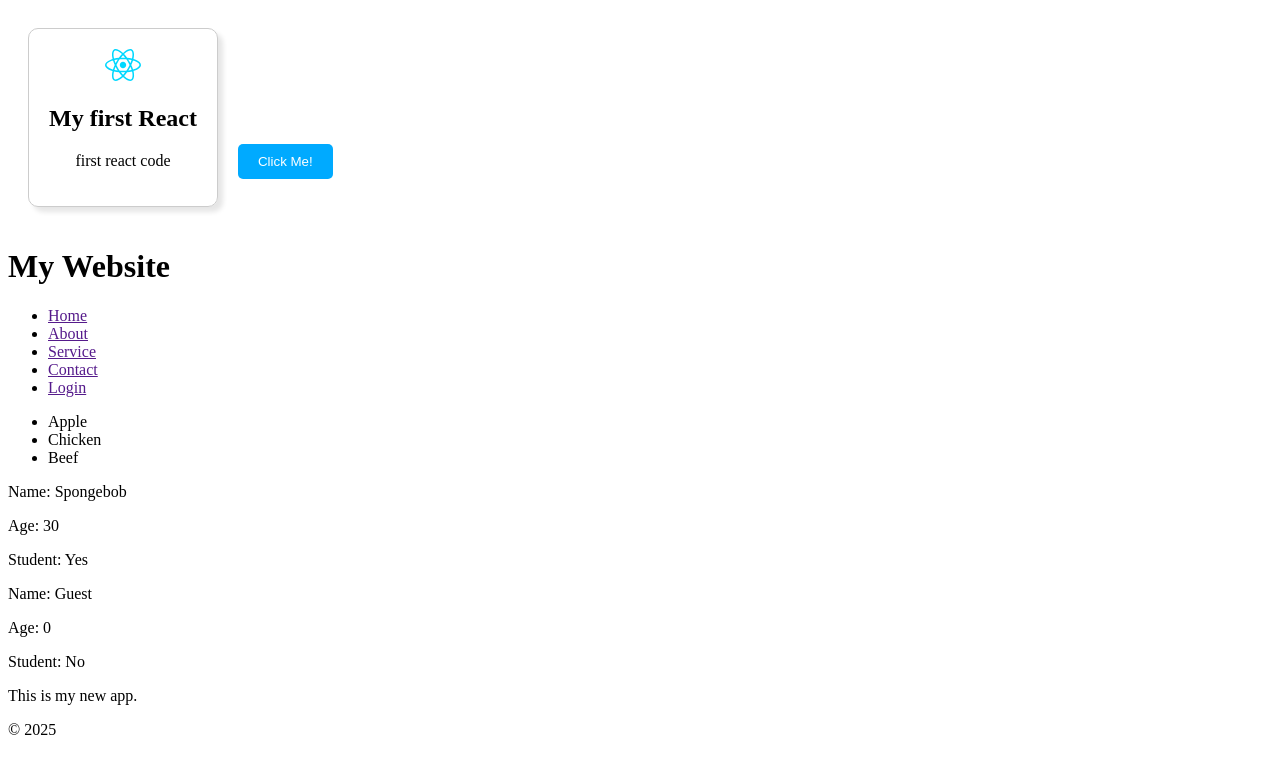
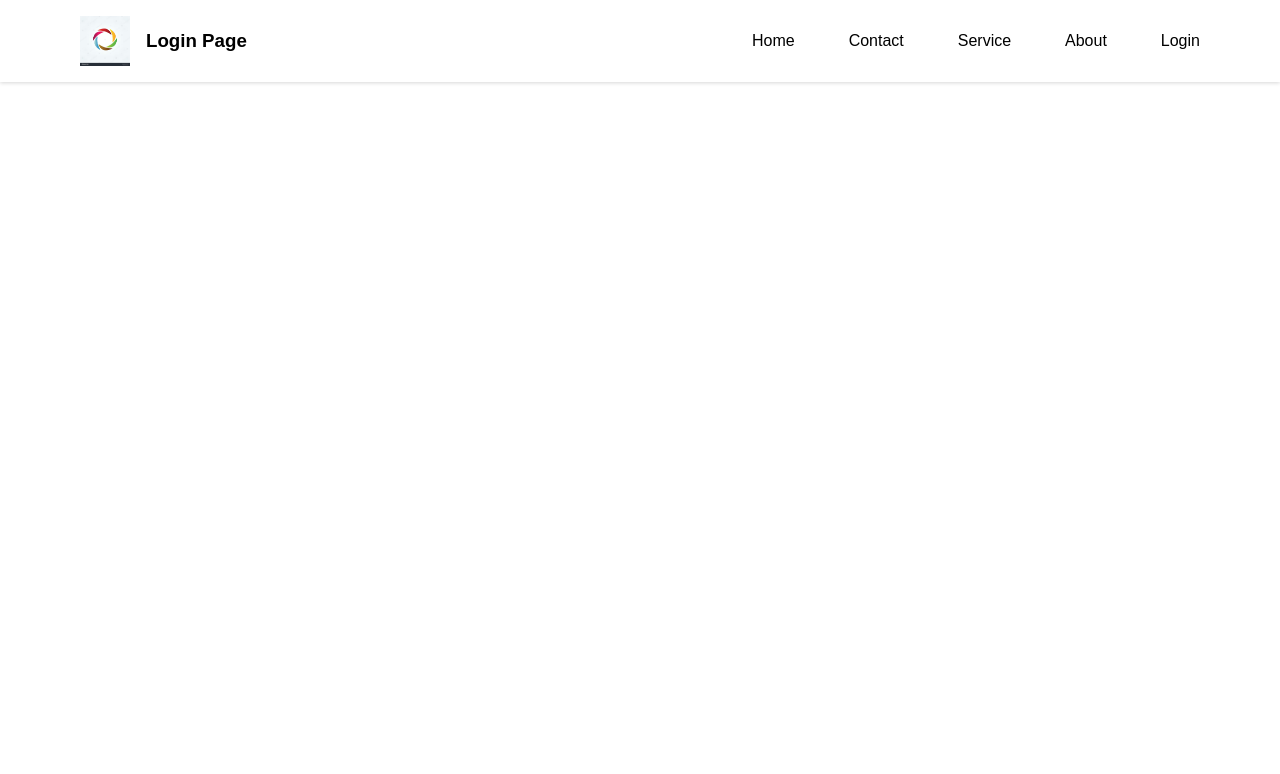
Before and after one commit to magobryan81/react, a React (Vite) app: page / in a window 1280 px wide. Shown: the top 774 px of the page. Built offline with nearby package versions, Linux system fonts and the light colour scheme.

Commit message:
add navbar for login page project

```diff
--- a/package.json
+++ b/package.json
@@ -23,6 +23,6 @@
     "eslint-plugin-react-hooks": "^5.0.0",
     "eslint-plugin-react-refresh": "^0.4.18",
     "globals": "^15.14.0",
-    "vite": "^6.1.0"
+    "vite": "^6.2.0"
   }
 }
--- a/src/App.jsx
+++ b/src/App.jsx
@@ -4,16 +4,11 @@ import Food from './Food.jsx';
 import Card from './Card.jsx';
 import Button from './Button.jsx';
 import Student from './Student.jsx';
+import Navbar from './LoginPage/Navbar.jsx';
 function App() {
   return(
     <>
-    <Card />
-    <Button />
-    <Header />
-    <Food />
-    <Student name="Spongebob" age={30} isStudent={true}/>
-    <Student />
-    <Footer />
+    <Navbar/>
     </>
   );
 }
--- /dev/null
+++ b/src/LoginPage/Navbar.jsx
@@ -0,0 +1,26 @@
+import navbarStyle from './navbar.module.css'
+import cardImage from '../assets/logo.jpg';
+
+function Navbar() {
+    return(
+        <nav>
+            <div className={navbarStyle.navbar}>
+                <div className={navbarStyle.logoName}>
+                    <img src={cardImage} alt="logo" className={navbarStyle.logo} />
+                    <h3>Login Page</h3>
+                </div>
+                <div className={navbarStyle.tabs}>
+                    <ul className={navbarStyle.tab}>
+                        <li>Home</li>
+                        <li>Contact</li>
+                        <li>Service</li>
+                        <li>About</li>
+                        <li>Login</li>
+                    </ul>
+                </div>
+            </div>
+        </nav>
+    );
+}
+
+export default Navbar
--- /dev/null
+++ b/src/LoginPage/navbar.module.css
@@ -0,0 +1,39 @@
+* {
+    margin: 0;
+    padding: 0;
+    box-sizing: border-box;
+    text-decoration: none;
+    list-style: none;
+    color: #000;
+    font-family: 'Poppins', sans-serif;
+}
+
+.navbar {
+    display: flex;
+    align-items: center;
+    padding: 1rem 5rem 1rem 5rem;
+    justify-content: space-between;
+    box-shadow: rgba(0, 0, 0, 0.16) 0px 1px 4px;
+}
+
+.logoName {
+    display: flex;
+    align-items: center;
+    width: 20%;
+}
+
+.logoName .logo {
+    height: 50px;
+    width: 50px;
+    margin-right: 1rem;
+}
+
+.tabs {
+    width: 40%;
+}
+
+.tabs ul {
+    display: flex;
+    align-items: center;
+    justify-content: space-between;
+}
```
Also changed, not shown: src/assets/logo.jpg (added), 1 other file (tests, documents, lock files or other folders).
